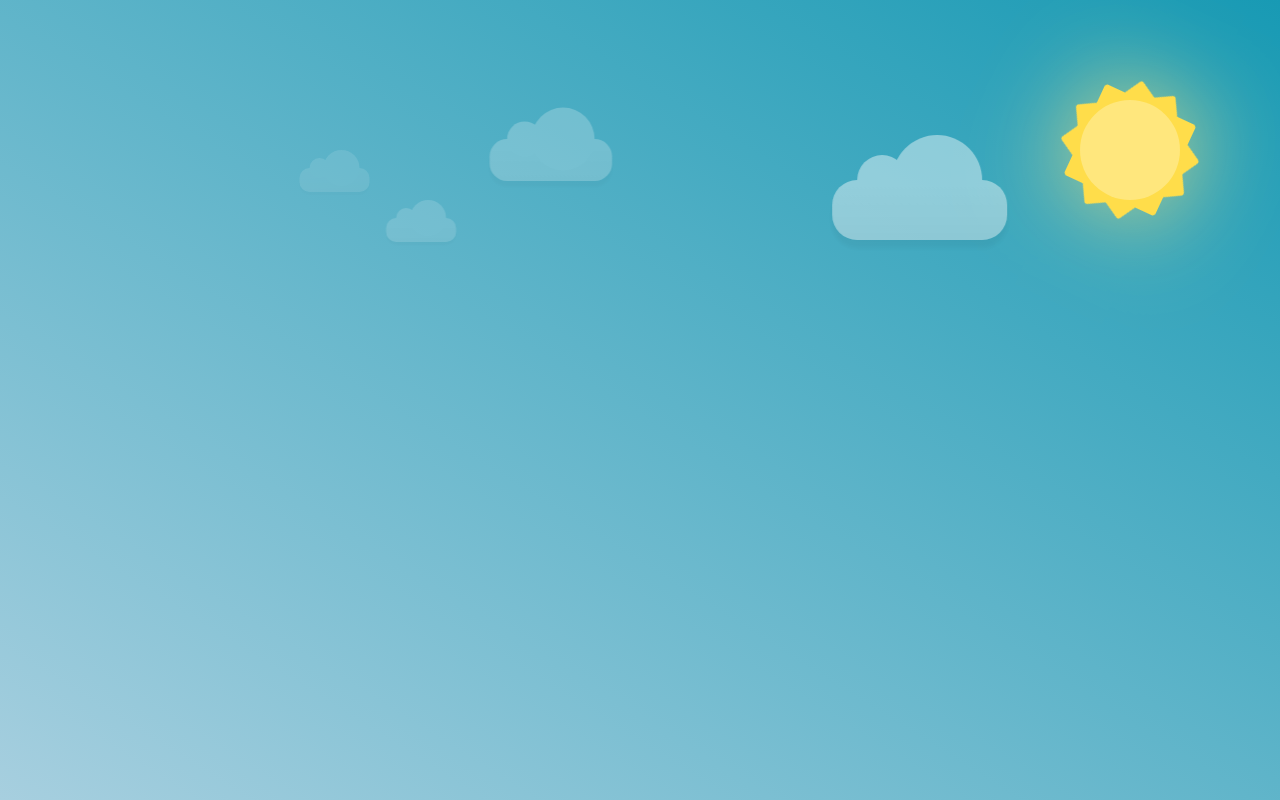
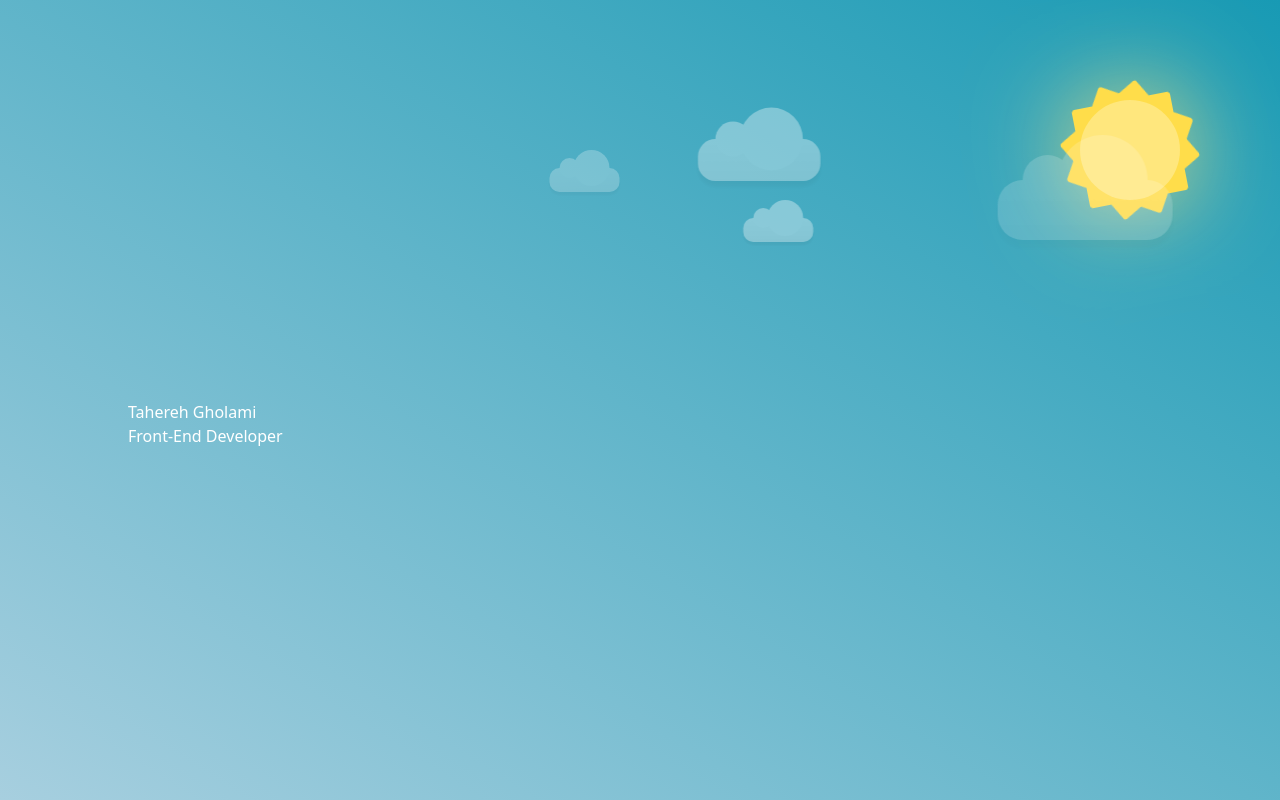
Before and after one commit to TahereGmi/TahereGmi.github.io, a Next.js app: page / in a window 1280 px wide. Built offline with nearby package versions, Linux system fonts and the light colour scheme.

Commit message:
Add temporary name

```diff
--- a/components/Night/index.tsx
+++ b/components/Night/index.tsx
@@ -1,4 +1,4 @@
-// import Saturn from '../Saturn';
+import Saturn from '../Saturn';
 import styles from './night.module.scss';
 
 export default function Night() {
@@ -18,7 +18,7 @@ export default function Night() {
                 <div className={styles.cotton}></div>
                 </div>
             </div>
-            {/* <Saturn /> */}
+            <Saturn />
         </div>
     )
 }
--- a/pages/index.tsx
+++ b/pages/index.tsx
@@ -12,6 +12,10 @@ export default function Home() {
   return (
   <main className={`flex min-h-screen flex-col items-center justify-between`}>
     {getTimeZoneByDay() ? <Day /> : <Night />}
+    <div className='introduction'>
+      <h1>Tahereh Gholami</h1>
+      <p>Front-End Developer</p>
+    </div>
   </main>
   )
 }
--- a/styles/globals.css
+++ b/styles/globals.css
@@ -1,3 +1,10 @@
 @tailwind base;
 @tailwind components;
 @tailwind utilities;
+
+.introduction {
+    position: absolute;
+    top: 50%;
+    left: 10%;
+    color: #fff;
+}
```
